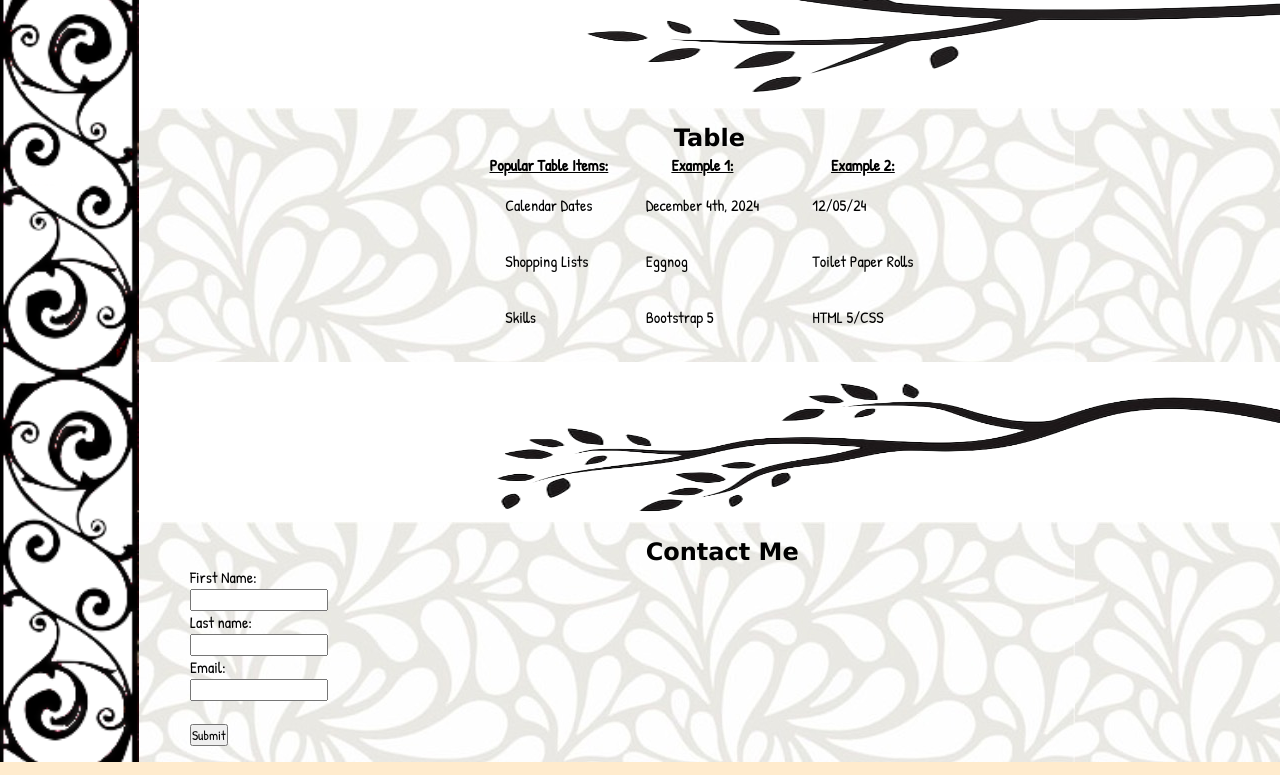
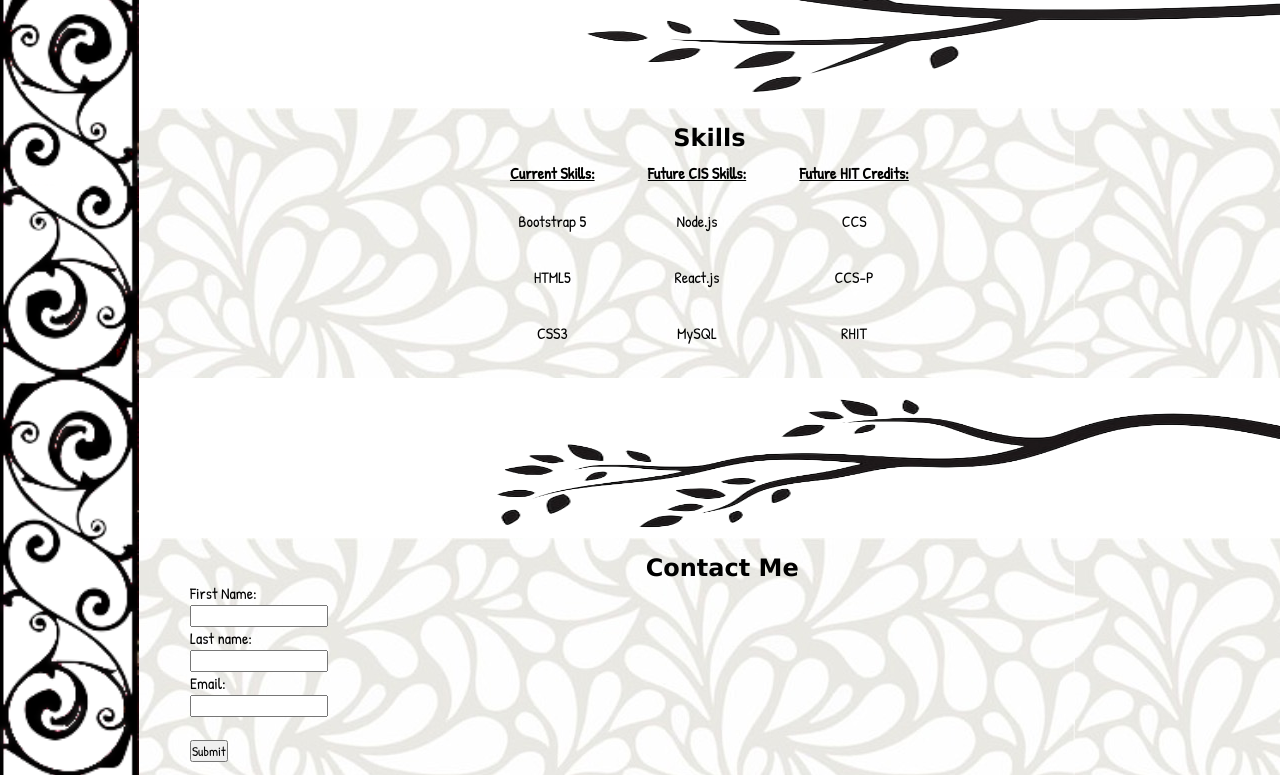
Before and after one commit to Tapiteka/tapiteka.github.io, a plain HTML site: page index.html in a window 1280 px wide. Shown: the part 1410-2185 px from the top of the page. Drawn offline with Linux system fonts and the light colour scheme; a web font is replaced by a local one.

Commit message:
touch ups

```diff
--- a/index.html
+++ b/index.html
@@ -23,9 +23,9 @@
   <header class="section-parent" id="section-1">
     <h1>Tabitha Love</h1>
     <h2>HTML and CSS Design</h2>
-    <p>I like to analyze stories from books, shows, movies, and video games. I help on my family's homestead a bit and
-      enjoy going out to eat. When given the chance, I tend to enjoy camping at lakes and
-      traveling, though I have homebody tendencies. This summer I attempted to grow a green thumb.<br><br>
+    <p>I am currently a full-time student working on several HIT certifications and building a foundational
+      understanding of web development and database management. I've completed several classes in the CIS spectrum,
+      including CIS: 101, 120, 125, 130, and 201.<br><br>
       In my work, I focus on creating and improving sites for small businesses by streamlining processes,
       reducing visual clutter, and polishing design.</p>
     <img id="profile-img" src="images/profile.jpg" alt="Picture of Tabitha" width="500">
@@ -36,7 +36,7 @@
     <nav>
       <a href="#section-1">About Me</a>
       <a href="#section-2">Previous Work</a>
-      <a href="#section-3">Table</a>
+      <a href="#section-3">Skills</a>
       <a href="#section-4">Contact Me</a>
     </nav>
   </div>
@@ -94,27 +94,27 @@
 
   <!--Section 3: Table?-->
   <div class="section-parent" id="section-3">
-    <h2>Table</h2>
+    <h2>Skills</h2>
     <table>
       <tr>
-        <th>Popular Table Items:</th>
-        <th>Example 1:</th>
-        <th>Example 2:</th>
+        <th>Current Skills:</th>
+        <th>Future CIS Skills:</th>
+        <th>Future HIT Credits:</th>
       </tr>
       <tr>
-        <td>Calendar Dates</td>
-        <td>December 4th, 2024</td>
-        <td>12/05/24</td>
+        <td>Bootstrap 5</td>
+        <td>Node.js</td>
+        <td>CCS</td>
       </tr>
       <tr>
-        <td>Shopping Lists</td>
-        <td>Eggnog</td>
-        <td>Toilet Paper Rolls</td>
+        <td>HTML5</td>
+        <td>React.js</td>
+        <td>CCS-P</td>
       </tr>
       <tr>
-        <td>Skills</td>
-        <td>Bootstrap 5</td>
-        <td>HTML 5/CSS</td>
+        <td>CSS3</td>
+        <td>MySQL</td>
+        <td>RHIT</td>
       </tr>
     </table>
   </div>
--- a/style.css
+++ b/style.css
@@ -93,7 +93,6 @@ header>p {
    margin: 2vh 0;
    color: rgb(16, 68, 31);
    background-color: rgba(255, 255, 255, .95);
-   text-shadow: 4px 2px black;
    font-family: Verdana, Geneva, Tahoma, sans-serif;
 }
 #nav-parent nav a:hover {
@@ -133,9 +132,11 @@ table {
 }
 th {
    text-decoration: underline;
+   padding: 1vh 2vw;
 }
 td {
    padding: 2vh 2vw;
+   text-align: center;
 }
 
 /* FORM */
@@ -151,6 +152,7 @@ footer {
 }
 footer nav a {
    padding: 0 2vw;
+   color: black;
 }
 
 @media screen and (max-width: 920px) {
```
